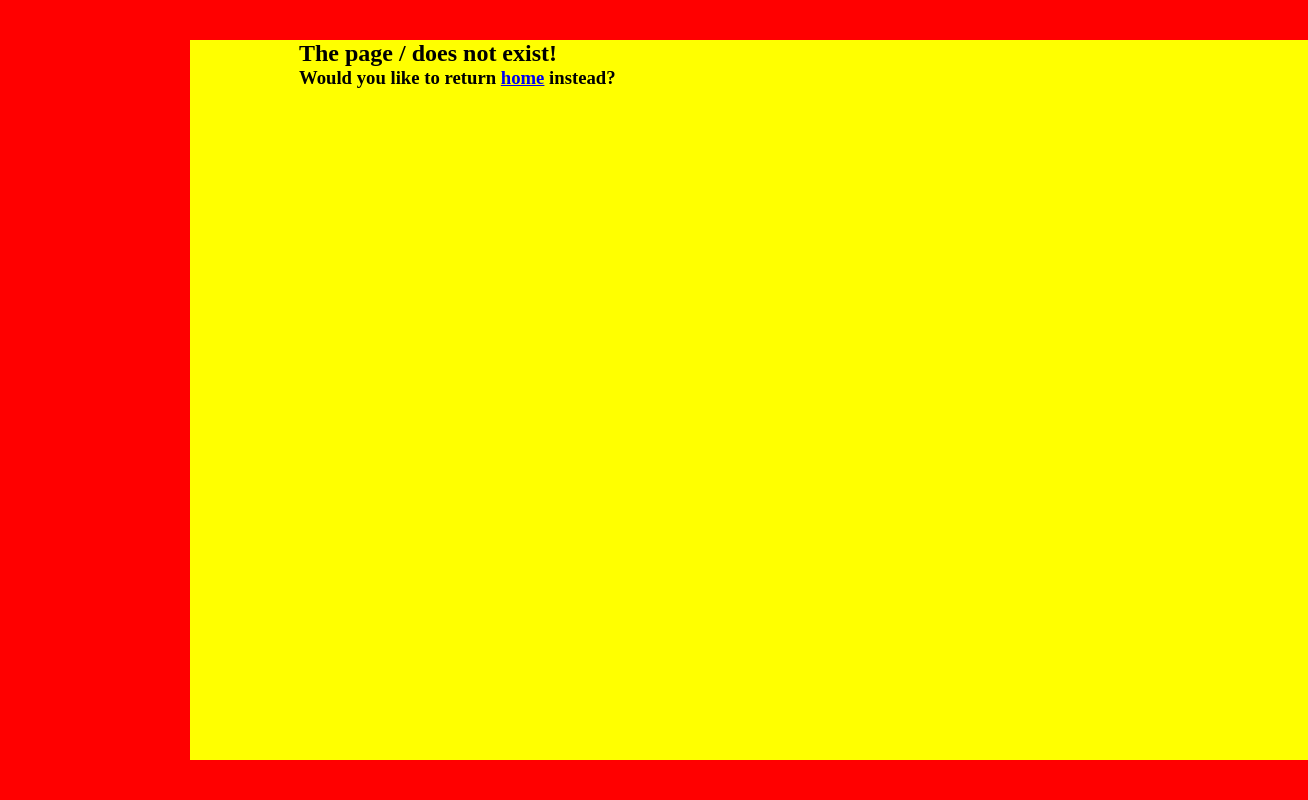
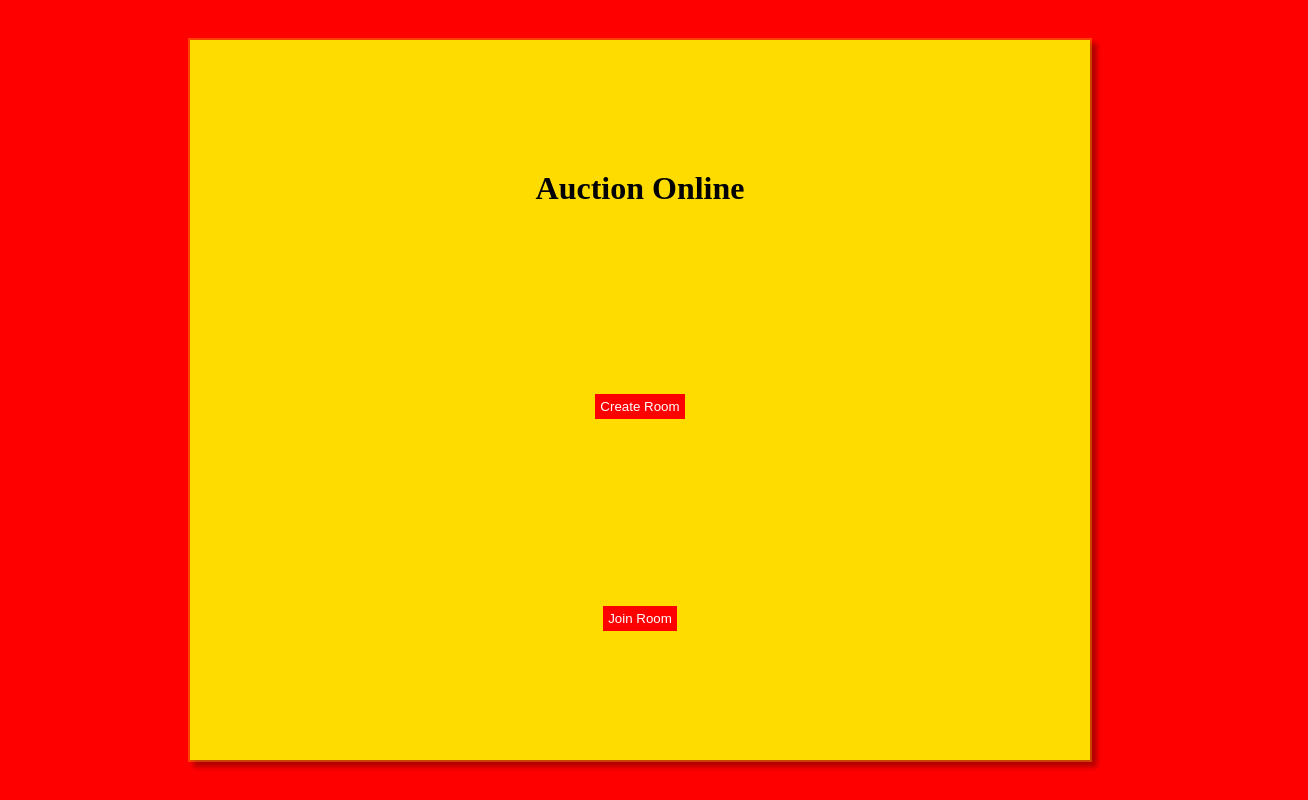
Before and after one commit to travisty12/auction-online, a React app: page /#/ in a window 1280 px wide. Shown: the whole page, 1308 px wide, since content can reach past the window. Built offline with nearby package versions, Linux system fonts and the light colour scheme.

Commit message:
add global styling for consistency

```diff
--- a/src/components/App.jsx
+++ b/src/components/App.jsx
@@ -17,7 +17,6 @@ function App(){
   }
   updateMargin();
   window.addEventListener('resize', function() {
-      console.log(window.innerWidth);
       updateMargin();
     }, true);
 
@@ -25,13 +24,18 @@ function App(){
     <div className="mainContainer">
       <style jsx>{`
         .mainContainer {
-          background-color: yellow;
+          background-color: #FFDC00;
+          outline: rgba(255, 220, 0, .3) solid 2px;
           width: 80vw;
           max-width: 900px;
           height: 90vh;
           margin-top: 5vh;
           margin-left: ${marginWidth};
-          padding: 0 10% 0 10%;
+          margin-right: auto;
+          display: flex;
+          justify-content: center;
+          align-items: center;
+          box-shadow: 5px 5px 5px 2px rgba(0,0,0,0.3);
         }
         `}</style>
       <style global jsx>{`
--- a/src/components/Landing.jsx
+++ b/src/components/Landing.jsx
@@ -4,9 +4,26 @@ import { Link } from 'react-router-dom';
 
 function Landing(props){
   return (
-    <div>
-      <h2>The page {props.location.pathname} does not exist!</h2>
-      <h3>Would you like to return <Link to="/">home</Link> instead?</h3>
+    <div className="landing">
+    <style jsx>{`
+      .landing {
+        height: 90%;
+        width: 90%;
+        display: flex;
+        flex-direction: column;
+        justify-content: space-around;
+        align-items: center;
+      }
+      button {
+        background-color: red;
+        border: none;
+        padding: 5px;
+        color: white;
+      }
+      `}</style>
+      <h1>Auction Online</h1>
+      <button>Create Room</button>
+      <button>Join Room</button>
     </div>
   );
 }
```
